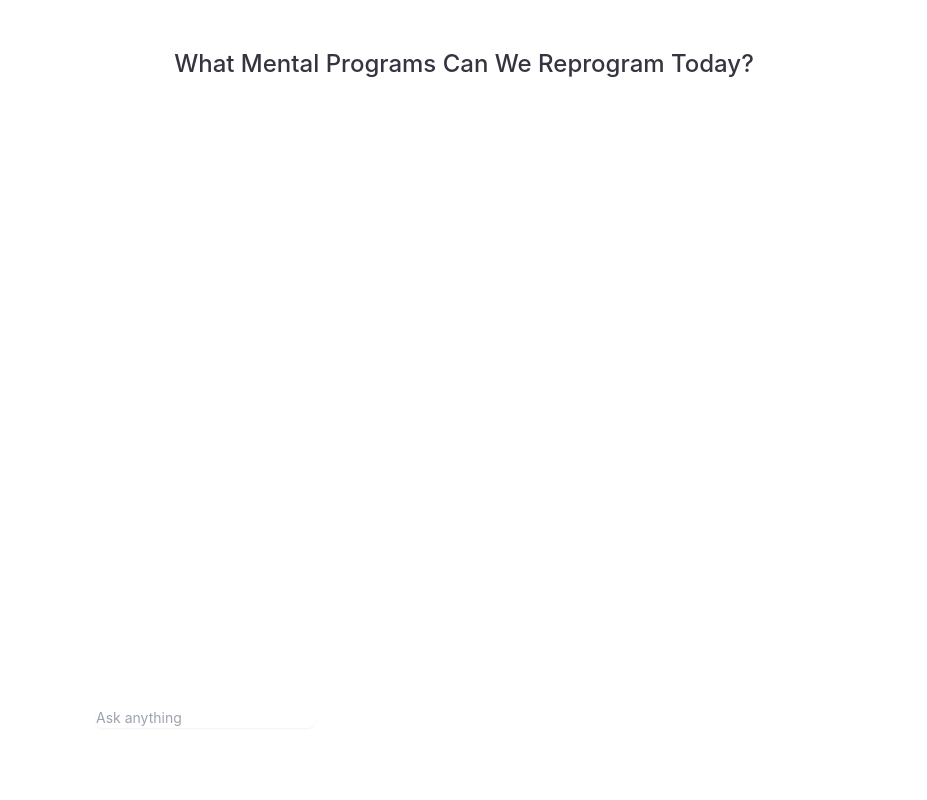
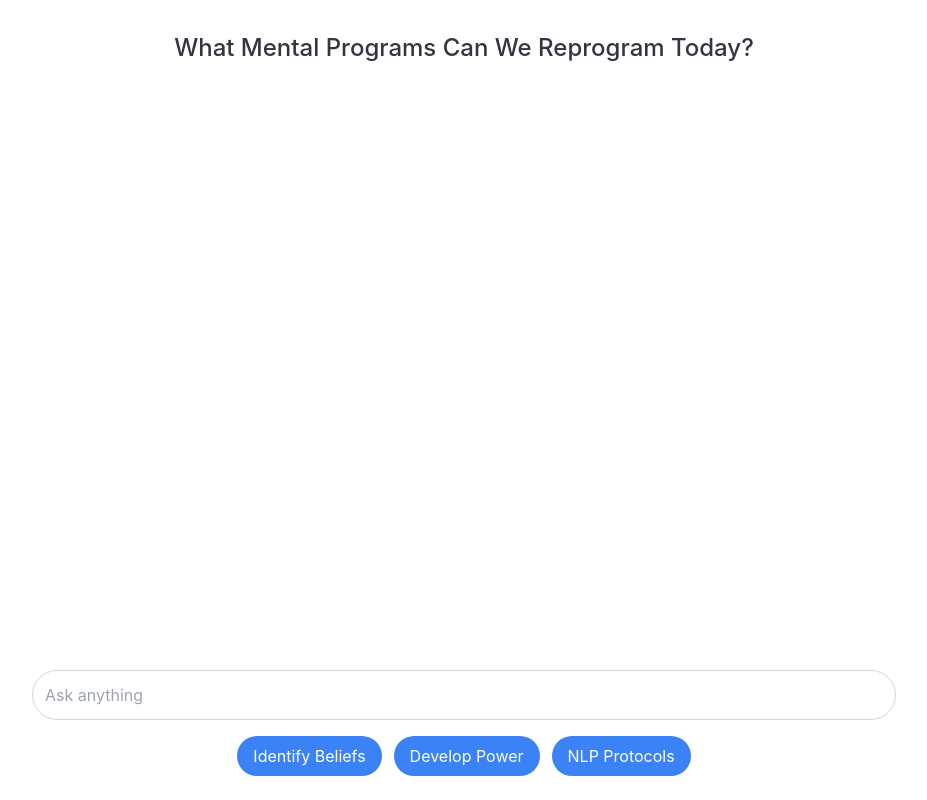
Before and after one commit to SaviorSefa/nlp-mind-reprogramming, a Next.js app: page / in a window 1280 px wide. Shown: the whole page, without its empty margins (176-1103 px from the left). Built offline with nearby package versions, Linux system fonts and the light colour scheme.

Commit message:
Update index.js

```diff
--- a/src/pages/index.js
+++ b/src/pages/index.js
@@ -1,7 +1,5 @@
 import Head from 'next/head';
 import { useState, useEffect, useRef } from 'react';
-import Input from '../components/ui/Input';
-import Button from '../components/ui/Button';
 
 export default function Home() {
   const [messages, setMessages] = useState([]);
@@ -78,28 +76,29 @@
   };
 
   return (
-    <div className="block rounded-md shadow-sm border-gray-300 focus:ring-primary-500 focus:border-primary-500 sm:text-sm">
+    <div className="flex flex-col h-screen">
       <Head>
         <title>Mind Reprogramming Assistant</title>
         <meta name="description" content="NLP Mind Reprogramming Assistant" />
         <link rel="icon" href="/favicon.ico" />
       </Head>
 
-      <div className="flex flex-col h-screen max-w-3xl mx-auto p-4">
+      <main className="flex flex-col items-center justify-between flex-1 w-full overflow-hidden">
+        <div className="w-full max-w-4xl px-4 flex flex-col h-full">
           <h1 className="text-2xl font-medium text-center mt-8 mb-4">What Mental Programs Can We Reprogram Today?</h1>
 
-        <div className="flex-1 overflow-y-auto mb-4">
+          <div className="flex-1 overflow-y-auto mb-4 space-y-4">
             {messages.map((message, index) => (
               <div
                 key={index}
-              className={`mb-4 ${
-                message.role === 'user' ? 'text-right' : 'text-left'
+                className={`flex ${
+                  message.role === 'user' ? 'justify-end' : 'justify-start'
                 }`}
               >
                 <div
-                className={`inline-block p-3 rounded-lg ${
+                  className={`p-3 rounded-lg max-w-sm ${
                     message.role === 'user'
-                    ? 'bg-primary-500 text-white'
+                      ? 'bg-blue-500 text-white'
                       : 'bg-gray-200 text-gray-800'
                   }`}
                 >
@@ -110,10 +109,10 @@
             <div ref={messagesEndRef} />
           </div>
 
-        <div className="mt-auto">
-          <div className="relative">
-            <Input
-              label=""
+          <div className="w-full mb-6">
+            <div className="relative w-full">
+              <input
+                type="text"
                 placeholder="Ask anything"
                 value={inputValue}
                 onChange={(e) => setInputValue(e.target.value)}
@@ -123,31 +122,33 @@
                     handleSendMessage(inputValue);
                   }
                 }}
+                className="w-full p-3 border rounded-full border-gray-300 focus:outline-none focus:ring-2 focus:ring-blue-500 focus:border-transparent"
               />
             </div>
 
-          <div className="flex justify-center space-x-2 mt-4">
-            <Button
-              onClick={() => handleStartBeliefAssessment()}
-              className="rounded-full"
+            <div className="flex justify-center space-x-3 mt-4">
+              <button
+                onClick={handleStartBeliefAssessment}
+                className="px-4 py-2 bg-blue-500 text-white rounded-full hover:bg-blue-600 transition-colors"
               >
                 Identify Beliefs
-            </Button>
-            <Button
-              onClick={() => handleStartPowerDevelopment()}
-              className="rounded-full"
+              </button>
+              <button
+                onClick={handleStartPowerDevelopment}
+                className="px-4 py-2 bg-blue-500 text-white rounded-full hover:bg-blue-600 transition-colors"
               >
                 Develop Power
-            </Button>
-            <Button
-              onClick={() => handleNLPProtocols()}
-              className="rounded-full"
+              </button>
+              <button
+                onClick={handleNLPProtocols}
+                className="px-4 py-2 bg-blue-500 text-white rounded-full hover:bg-blue-600 transition-colors"
               >
                 NLP Protocols
-            </Button>
+              </button>
             </div>
           </div>
         </div>
+      </main>
     </div>
   );
 }
```
Lines whose indentation alone changed are shown as unchanged.
